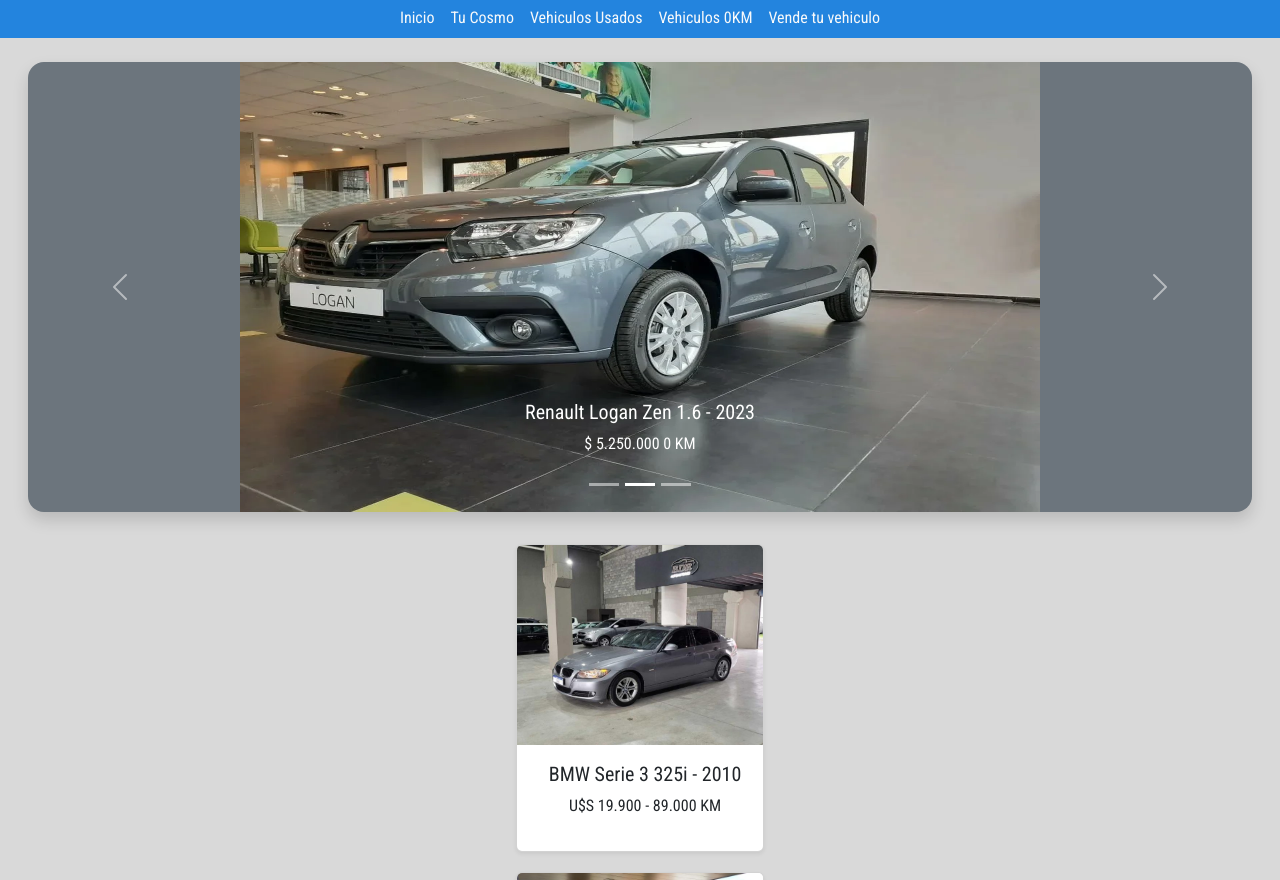
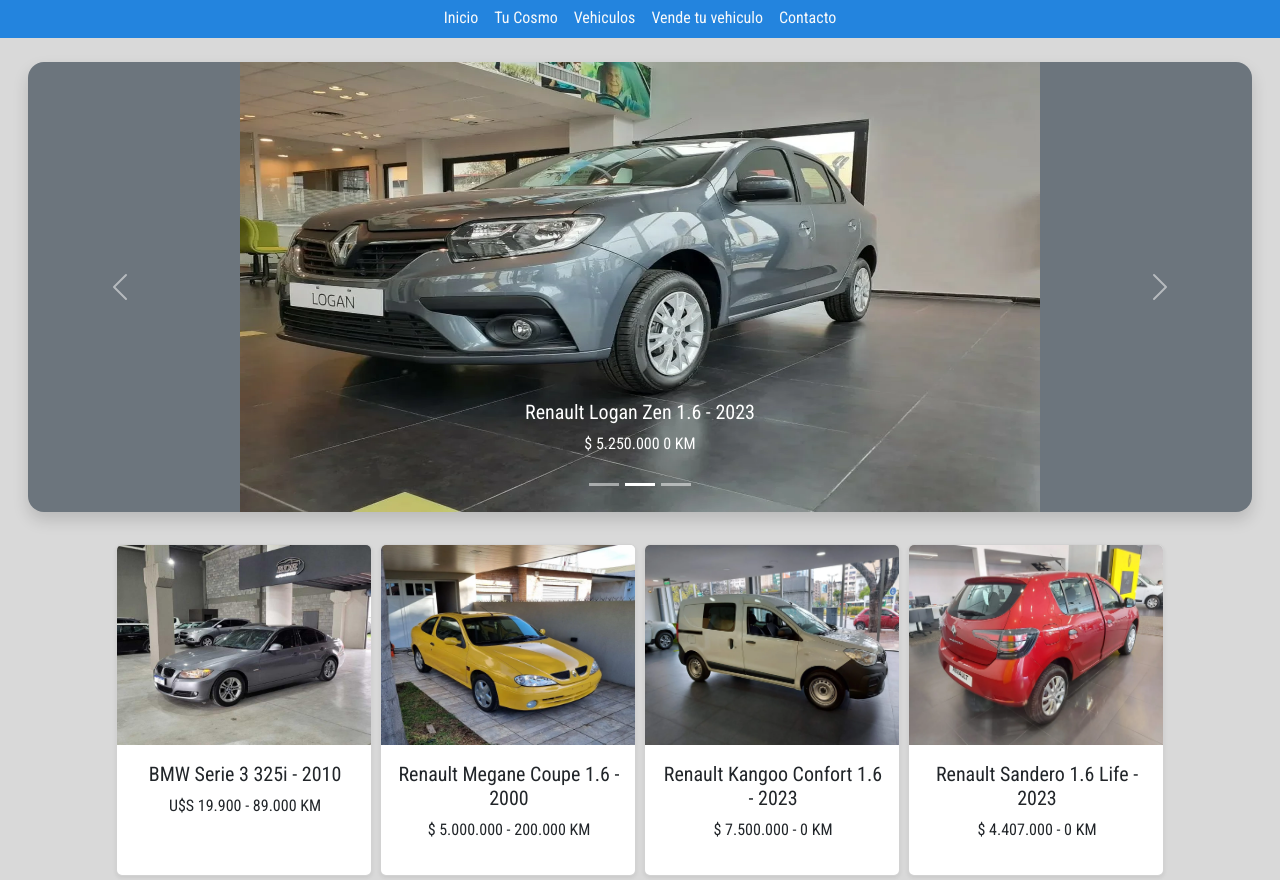
Before and after one commit to LuchoA320/PF-Delgado-Luciano, a website: page index.html in a window 1280 px wide. Shown: the part 72-952 px from the top of the page. Drawn offline with nearby package versions, Linux system fonts and the light colour scheme.

Commit message:
Reemplazada pagina USADOS por VEHICULOS, eliminada pagina Nuevos de NAV (todas las paginas)

```diff
--- a/index.html
+++ b/index.html
@@ -45,13 +45,13 @@
                   <a class="nav-link text-light" href="./pages/tu-cosmo.html">Tu Cosmo</a>
                 </li>
                 <li class="nav-item">
-                  <a class="nav-link text-light" href="./pages/usados.html">Vehiculos Usados</a>
-                </li>
-                <li class="nav-item">
-                  <a class="nav-link text-light" href="./pages/nuevos.html">Vehiculos 0KM</a>
+                  <a class="nav-link text-light" href="./pages/vehiculos.html">Vehiculos</a>
                 </li>
                 <li class="nav-item">
                   <a class="nav-link text-light" href="./pages/vender.html">Vende tu vehiculo</a>
+                </li>
+                <li class="nav-item">
+                  <a class="nav-link text-light" href="./pages/contacto.html">Contacto</a>
                 </li>
               </ul>
             </div>
@@ -110,10 +110,10 @@
 
           <!-- ==== TARJETAS DE PUBLICACIONES ==== -->
 
-          <section class="cardsPublicaciones d-flex justify-content-around w-100">
+          <section class="d-flex justify-content-around w-100">
 
-              <div class="d-flex flex-wrap justify-content-center">
-                  <div class="shadow-sm card mt-3 m-1 animate__animated animate__fadeIn" style="width: 16rem;">
+              <div class="cardsPublicaciones d-flex flex-wrap justify-content-center">
+                  <div class="shadow-sm card m-1 mt-3 mb-3 animate__animated animate__fadeIn">
                     <img src="./assets/images/Usados/E90-Lucho.jpg" class="card-img-top" alt="BMW E90" >
                     <div class="card-body btn">
                       <h5 class="card-text text-center">BMW Serie 3 325i - 2010</h5>
@@ -121,7 +121,7 @@
                     </div>
                   </div>
 
-                  <div class="shadow-sm card mt-3 m-1 animate__animated animate__fadeIn" style="width: 16rem;">
+                  <div class="shadow-sm card m-1 mt-3 mb-3 animate__animated animate__fadeIn">
                     <img src="./assets/images/webp/Usados/megane-gian.webp" class="card-img-top" alt="Renault Megane Coupe">
                     <div class="card-body btn">
                       <h5 class="card-text text-center">Renault Megane Coupe 1.6 - 2000</h5>
@@ -129,7 +129,7 @@
                     </div>
                   </div>
 
-                  <div class="shadow-sm card mt-3 m-1 animate__animated animate__fadeIn" style="width: 16rem;">
+                  <div class="shadow-sm card m-1 mt-3 mb-3 animate__animated animate__fadeIn">
                     <img src="./assets/images/webp/0KM/kangoopax.webp" class="card-img-top" alt="Renault Kangoo">
                     <div class="card-body btn">
                       <h5 class="card-text text-center">Renault Kangoo Confort 1.6 - 2023</h5>
@@ -137,7 +137,7 @@
                     </div>
                   </div>
 
-                  <div class="shadow-sm card mt-3 m-1 animate__animated animate__fadeIn" style="width: 16rem;">
+                  <div class="shadow-sm card m-1 mt-3 mb-3 animate__animated animate__fadeIn">
                     <img src="./assets/images/webp/0KM/sandero.webp" class="card-img-top" alt="Renault Sandero">
                     <div class="card-body btn">
                       <h5 class="card-text text-center">Renault Sandero 1.6 Life - 2023</h5>
```
Also changed, not shown: pages/contacto.html (+4 -4 lines), pages/tu-cosmo.html (+4 -4 lines), pages/vehiculos.html (renamed from pages/usados.html, +13 -13 lines), pages/vender.html (+4 -4 lines).
